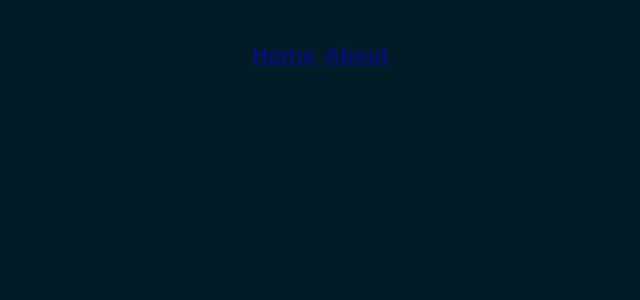
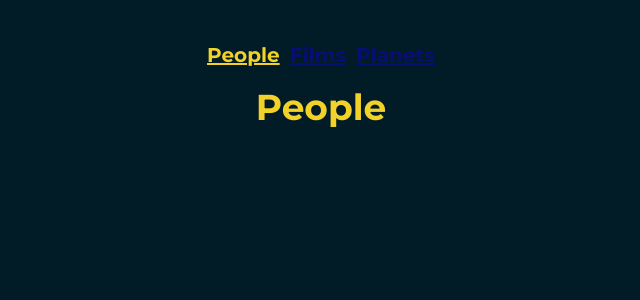
Before and after one commit to ArtisVansovics/md26_vue-pinia-composition, a Vue app: page /people in a window 1280 px wide. Before the commit this address had no page. Shown: the top 300 px of the page, without its empty margins (319-959 px from the left). Built offline with nearby package versions, Linux system fonts and the light colour scheme.

Commit message:
Created router links for the four views of the app

```diff
--- a/src/App.vue
+++ b/src/App.vue
@@ -1,8 +1,9 @@
 <template>
   <div id="app">
     <nav>
-      <RouterLink to="/">Home</RouterLink>
-      <RouterLink to="/about">About</RouterLink>
+      <RouterLink to="/people">People</RouterLink>
+      <RouterLink to="/films">Films</RouterLink>
+      <RouterLink to="/planets">Planets</RouterLink>
     </nav>
     <div class="container">
       <router-view />
--- a/src/router/index.ts
+++ b/src/router/index.ts
@@ -1,21 +1,31 @@
 import { createRouter, createWebHistory } from "vue-router";
-import HomeView from "../views/HomeView.vue";
+import PeopleView from "@/views/PeopleView.vue";
+import FilmsView from "@/views/FilmsView.vue";
+import PlanetsView from "@/views/PlanetsView.vue";
+import PlanetView from "@/views/PlanetView.vue";
 
 const router = createRouter({
   history: createWebHistory(import.meta.env.BASE_URL),
   routes: [
     {
-      path: "/",
-      name: "home",
-      component: HomeView,
+      path: "/people",
+      name: "people",
+      component: PeopleView,
     },
     {
-      path: "/about",
-      name: "about",
-      // route level code-splitting
-      // this generates a separate chunk (About.[hash].js) for this route
-      // which is lazy-loaded when the route is visited.
-      component: () => import("../views/AboutView.vue"),
+      path: "/films",
+      name: "films",
+      component: FilmsView,
+    },
+    {
+      path: "/planets",
+      name: "planets",
+      component: PlanetsView,
+    },
+    {
+      path: "/planets/:id",
+      name: "planet",
+      component: PlanetView,
     },
   ],
 });
--- /dev/null
+++ b/src/views/FilmsView.vue
@@ -0,0 +1,13 @@
+<template>
+  <h1>Films</h1>
+</template>
+
+<script lang="ts">
+import { defineComponent } from "vue";
+
+export default defineComponent({
+  name: "FilmsView",
+});
+</script>
+
+<style scoped lang="scss" />
--- /dev/null
+++ b/src/views/PeopleView.vue
@@ -0,0 +1,13 @@
+<template>
+  <h1>People</h1>
+</template>
+
+<script lang="ts">
+import { defineComponent } from "vue";
+
+export default defineComponent({
+  name: "PeopleView",
+});
+</script>
+
+<style scoped lang="scss" />
--- /dev/null
+++ b/src/views/PlanetView.vue
@@ -0,0 +1,13 @@
+<template>
+  <h1>Planet: {{ $route.params.id }}</h1>
+</template>
+
+<script lang="ts">
+import { defineComponent } from "vue";
+
+export default defineComponent({
+  name: "PlanetView",
+});
+</script>
+
+<style scoped lang="scss" />
--- /dev/null
+++ b/src/views/PlanetsView.vue
@@ -0,0 +1,13 @@
+<template>
+  <h1>Planets</h1>
+</template>
+
+<script lang="ts">
+import { defineComponent } from "vue";
+
+export default defineComponent({
+  name: "PlanetsView",
+});
+</script>
+
+<style scoped lang="scss" />
```
